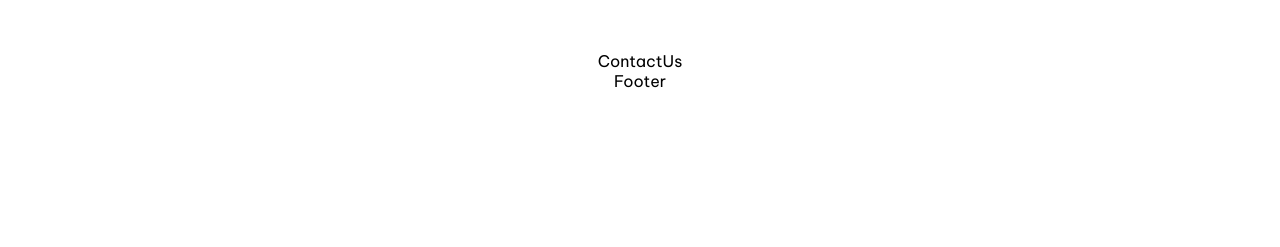
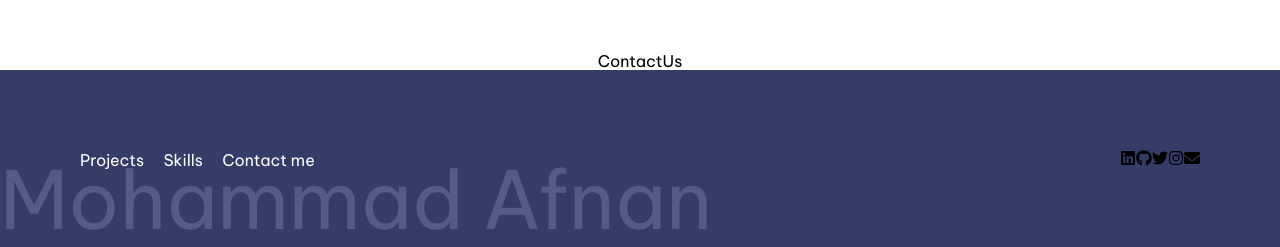
Before and after one commit to m-Afnan2018/Portfolio, a React (Create React App) app: page / in a window 1280 px wide. Shown: the part 3050-3297 px from the top of the page. Before the commit the page ends 3141 px from the top, so only its background shows below. Built offline with nearby package versions, Linux system fonts and the light colour scheme; the HTML template or start-up script is replaced by a standard one.

Commit message:
Footer (TBC...)

```diff
--- a/src/components/Footer/Footer.jsx
+++ b/src/components/Footer/Footer.jsx
@@ -1,10 +1,34 @@
 import React from 'react'
+import { Link } from 'react-scroll'
 import style from './Footer.module.css'
+import { FaEnvelope, FaGithub, FaTwitter, FaInstagram, FaLinkedin } from 'react-icons/fa'
 
 const Footer = () => {
-  return (
-    <div>Footer</div>
-  )
+    return (
+        <div className={style.Footer}>
+            <div>
+                <div className={style.name}>Mohammad Afnan</div>
+                <div className={style.link}>
+                    <Link to="projects" smooth={true} duration={500}>
+                        Projects
+                    </Link>
+                    <Link to="techStack" smooth={true} duration={500}>
+                        Skills
+                    </Link>
+                    <Link to="contactUs" smooth={true} duration={500}>
+                        Contact me
+                    </Link>
+                </div>
+            </div>
+            <div>
+                <FaLinkedin />
+                <FaGithub />
+                <FaTwitter />
+                <FaInstagram />
+                <FaEnvelope />
+            </div>
+        </div>
+    )
 }
 
 export default Footer
--- a/src/components/Footer/Footer.module.css
+++ b/src/components/Footer/Footer.module.css
@@ -0,0 +1,36 @@
+.Footer {
+
+    position: relative;
+    margin-top: -1px;
+    background-color: #343d68;
+    padding: 5rem;
+
+    display: flex;
+    gap: 1rem;
+    justify-content: space-between;
+    align-items: center;
+}
+
+.name {
+    position: absolute;
+    left: 0;
+    bottom: 0;
+    color: #535c87;
+    user-select: none;
+    font-size: 5em;
+}
+
+.link {
+    display: flex;
+    gap: 1.2rem;
+}
+
+.link>a {
+    color: white;
+    text-decoration: none;
+    transition: all 0.6s;
+}
+
+.link>a:hover{
+    color: #e84949;
+}
--- a/src/components/Projects/Projects.jsx
+++ b/src/components/Projects/Projects.jsx
@@ -5,7 +5,7 @@ import projectData from '../../assets/data/projectData'
 
 const Projects = () => {
     return (
-        <div className={style.Projects}>
+        <div className={style.Projects} id='projects'>
             <h3>Project</h3>
             <div>
                 {
--- a/src/components/TechStack/TechStack.jsx
+++ b/src/components/TechStack/TechStack.jsx
@@ -4,7 +4,7 @@ import skillsImages from "./skillsImages";
 // import '../../assets/stack/Bash.svg'
 const TechStack = () => {
     return (
-        <div className={style.techStack}>
+        <div className={style.techStack} id="techStack">
             {/* Left div */}
             <div className={style.description}>
                 <h2>
--- a/src/components/TechStack/TechStack.module.css
+++ b/src/components/TechStack/TechStack.module.css
@@ -77,7 +77,4 @@ h2 {
     row-gap: 2rem;
     transform: scale(0.6);
   }
-  .skillBlob {
-    /* display: none; */
-  }
 }
```
